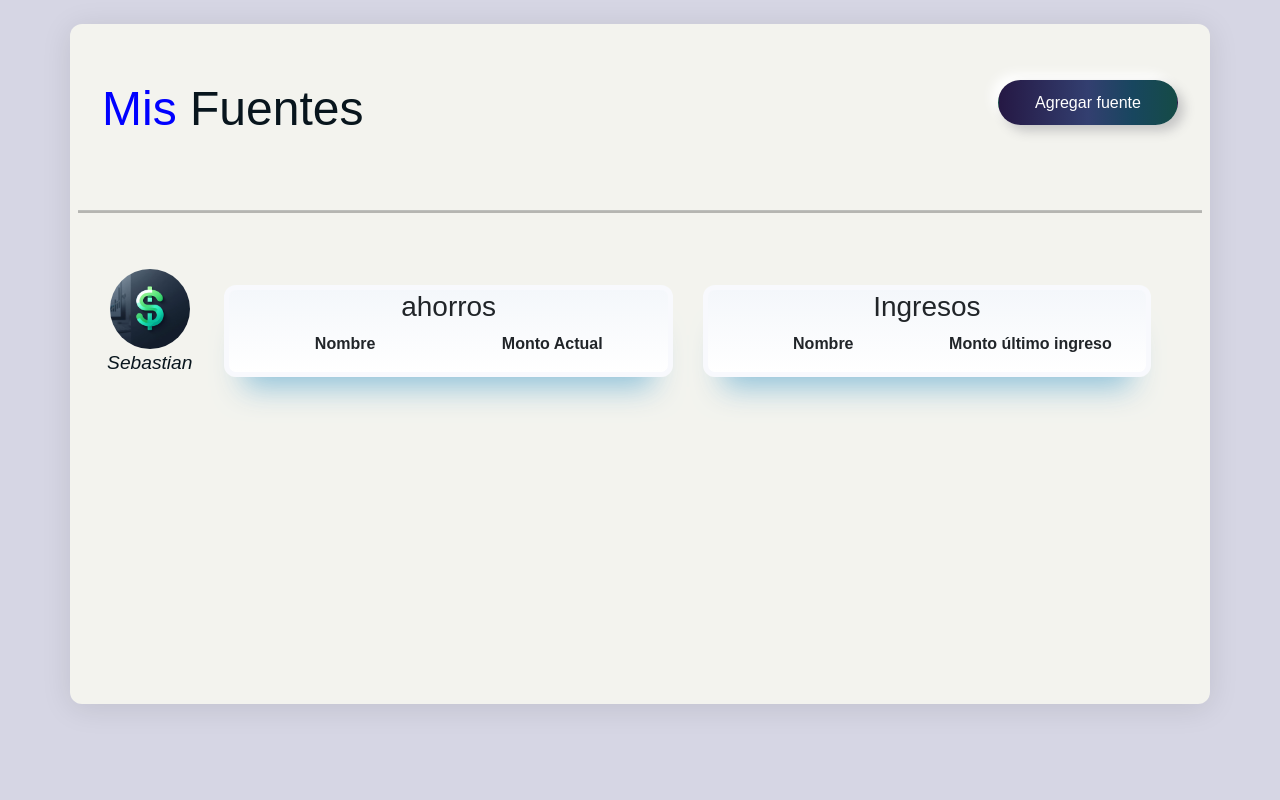
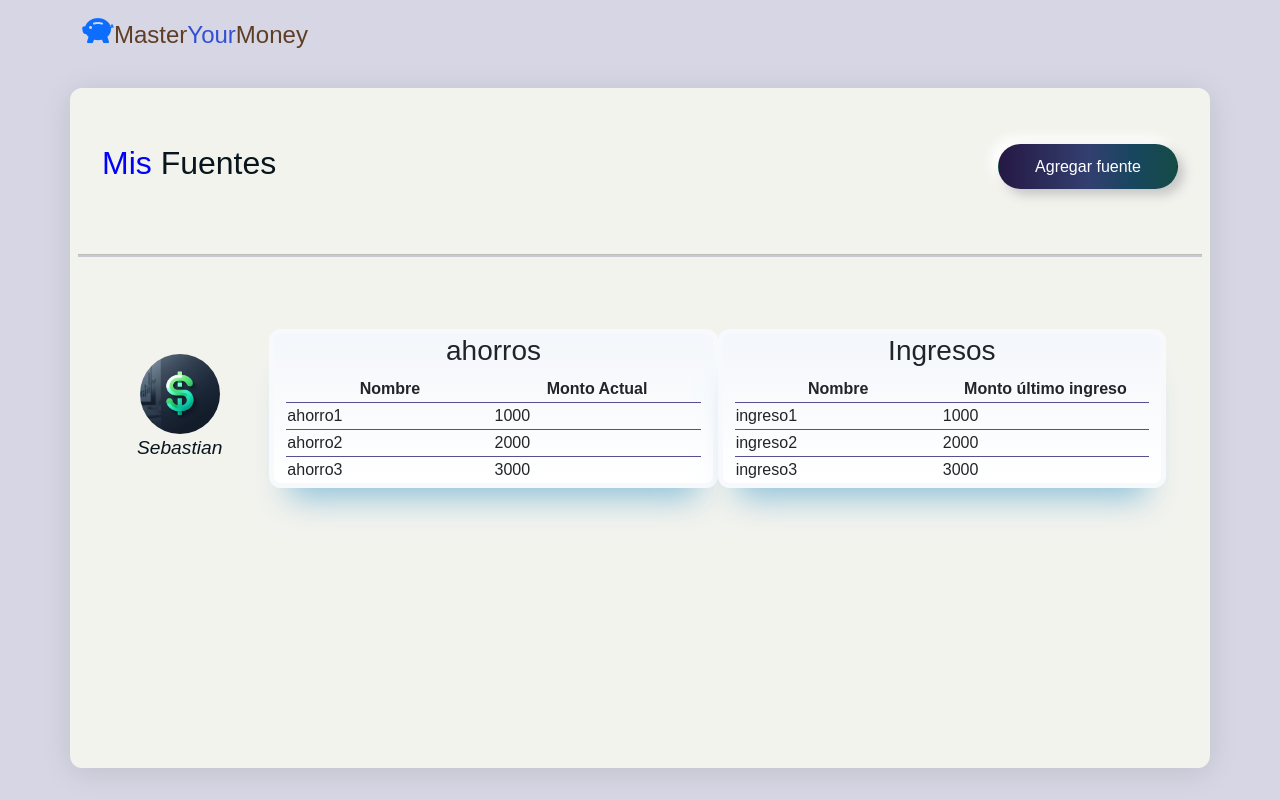
Before and after one commit to JuanseCho/MasterYourMoney, a PHP site: page / in a window 1280 px wide. Run offline with PHP 8.4, Linux system fonts and the light colour scheme; lists and menus that the app fills with data are empty; some libraries are stand-ins or nearby versions.

Commit message:
Actualizacion de archvos

```diff
--- a/src/Vista/css/style.css
+++ b/src/Vista/css/style.css
@@ -44,7 +44,7 @@ body {
 /* Clases para tablas */
 .jsDiv {
     margin-top: 3vh;
-    background: #d9c2d1;
+    background: #d8cfd5;
     background: linear-gradient(0deg, rgb(255, 255, 255) 0%, rgb(244, 247, 251) 100%);
     border-radius: 20px;
     border: 5px solid #F8F9FD;
@@ -54,13 +54,17 @@ body {
 }
 
 .jsDiv table {
+
     width: 100%;
     border-collapse: collapse;
     table-layout: fixed;
 }
-.jsDiv table td {border-top: 1.5px solid rgb(28, 28, 31);}
+.jsDiv table td {border-top: 1.5px solid #231a70c2;}
 .jsDiv table tbody {text-align: left !important;}
 .titulos {text-align: center;}
+tbody tr:hover {
+    background-color: #dbdaee;
+  }
 /*////////////////////////////////////////////////////////////////*/
 
 
@@ -89,7 +93,7 @@ body {
 
 .user-profile {
     font-size: larger;
-    margin-top: 1vh;
+    margin-top: 3vh;
     display: flex;
     flex-direction: column;
     align-items: center;
@@ -104,4 +108,12 @@ body {
     min-height: 80px;
     border-radius: 50%;
 
+
   }
+
+  /*///////////////////////////////////////////////////////////////////////////////////////////////7*/
+  span {
+    display: inline-block;
+    font-size: 3vh;
+
+  }
--- a/src/Vista/modulos/navbar.php
+++ b/src/Vista/modulos/navbar.php
@@ -0,0 +1,10 @@
+
+<div class="container-fluid">
+    <div class="container">
+        <nav class="navbar ">
+            <a href="" style="font-size: 4vh;">
+            <i class="bi bi-piggy-bank-fill " style="display: inline-block;"></i><span style="color:#5e3e24" ;>Master</span><span style="color:#3350d4" ;>Your</span><span style="color:#5e3e24">Money</span>
+            </a>
+        </nav>
+    </div>
+</div>
--- a/src/Vista/modulos/perfilUsuario/misFuentes.php
+++ b/src/Vista/modulos/perfilUsuario/misFuentes.php
@@ -4,8 +4,8 @@
             <div class="col-md-12">
                 <div class="titulo_categoria">
                     <h2>
-                        <p style="font-size: 3rem;">
-                            <span style="color: blue;">
+                        <p style="font-size: 2rem;">
+                            <span style="color: blue; font-size: 2rem;">
                                 Mis
                             </span>
                             Fuentes
@@ -17,14 +17,14 @@
                 </div>
             </div>
         </div>
-        <hr size="5" color="#000000">
+        <hr size="5" color="#455181">
         <div class="row jsDivR p-4 ">
-            <div class=" col-md-1 sm-1 user-profile">
+            <div class=" col-md-12 sm-12 col-lg-2  user-profile">
                 <img class="col-md-2 user-profile-avatar" src="src\Vista\img\2.jpeg" />
                 <i>Sebastian</i>
             </div>
 
-            <div class="col-md-5 sm-5 jsDiv">
+            <div class="col-md-6 sm-6 col-lg-5  jsDiv">
                 <h3 class="titulos">ahorros</h3>
                 <table>
                     <thead>
@@ -33,9 +33,23 @@
                             <th>Monto Actual</th>
                         </tr>
                     </thead>
+                    <tbody>
+                        <tr>
+                            <td>ahorro1</td>
+                            <td>1000</td>
+                        </tr>
+                        <tr>
+                            <td>ahorro2</td>
+                            <td>2000</td>
+                        </tr>
+                        <tr>
+                            <td>ahorro3</td>
+                            <td>3000</td>
+                        </tr>
+                    </tbody>
                 </table>
             </div>
-            <div class="col-md-5 sm-5  jsDiv">
+            <div class="col-md-6 sm-6 col-lg-5   jsDiv">
                 <h3 class="titulos">Ingresos</h3>
                 <table>
                     <thead>
@@ -44,6 +58,19 @@
                             <th>Monto último ingreso</th>
                         </tr>
                     </thead>
+                    <tbody>
+                        <tr>
+                            <td>ingreso1</td>
+                            <td>1000</td>
+                        </tr>
+                        <tr>
+                            <td>ingreso2</td>
+                            <td>2000</td>
+                        </tr>
+                        <tr>
+                            <td>ingreso3</td>
+                            <td>3000</td>
+                        </tr>
                 </table>
             </div>
         </div>
--- a/src/Vista/plantilla.php
+++ b/src/Vista/plantilla.php
@@ -3,7 +3,8 @@
 session_start();
 include_once("src/Vista/modulos/cabecera.php");
 
-include_once("src\Vista\modulos\perfilUsuario\misFuentes.php");
+include_once("src\Vista\modulos/navbar.php");
+include_once("src\Vista\modulos/perfilUsuario/misFuentes.php");
 
 
 if (isset($_SESSION["ruta"])) {
```
